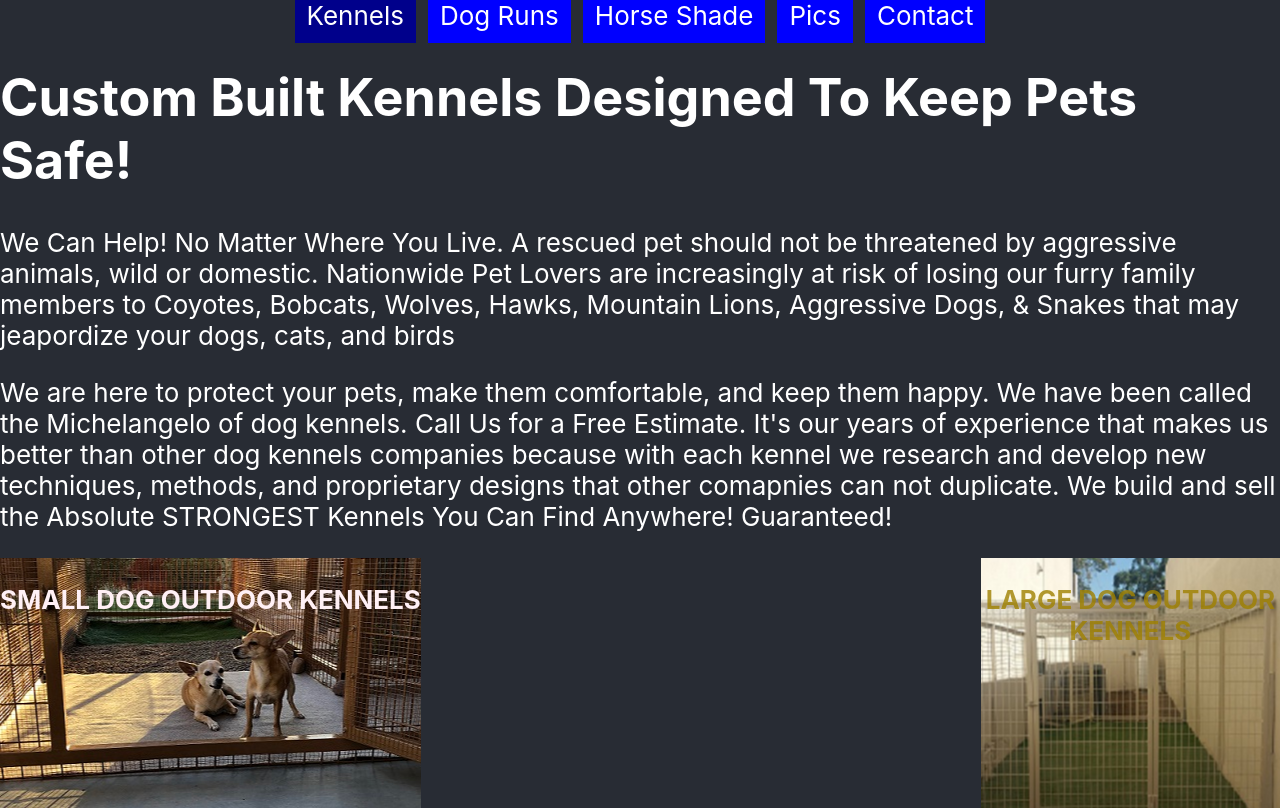
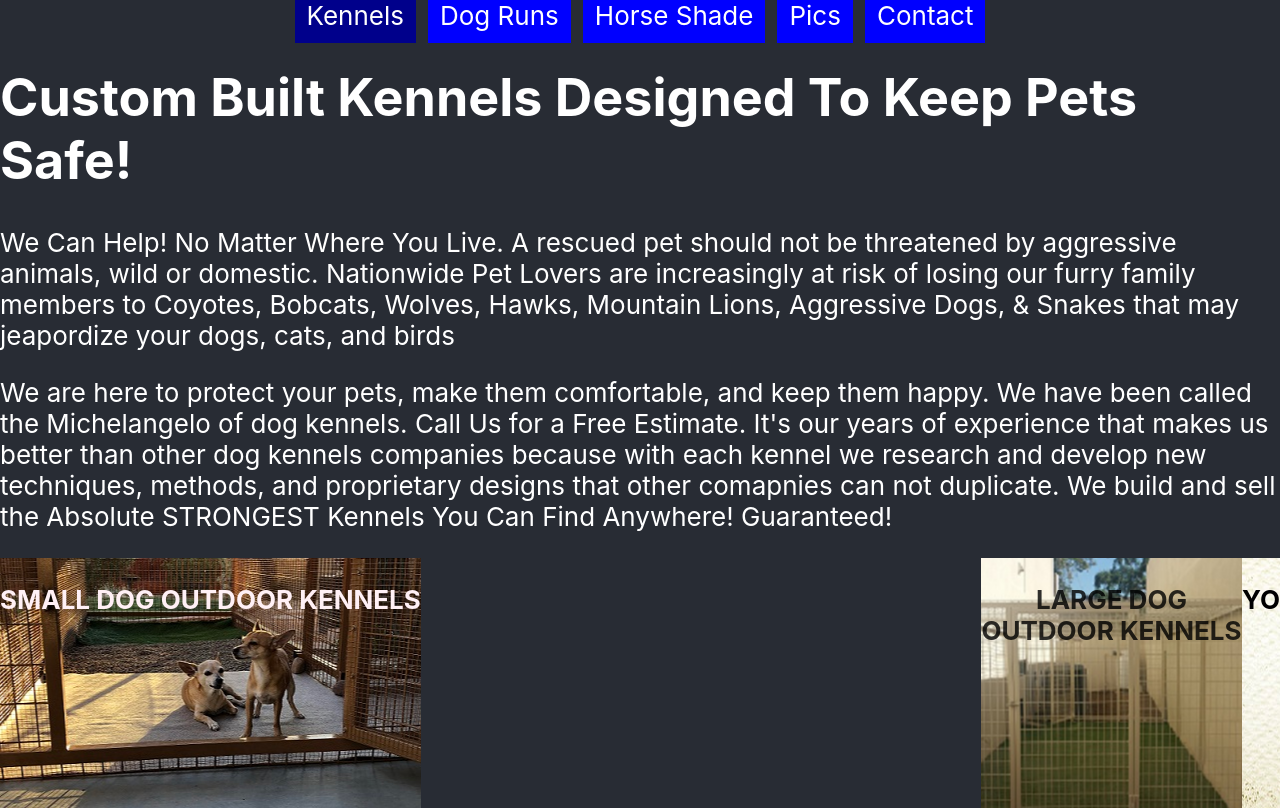
Before and after one commit to rhtaylor/Petsafe-kennels, a React (Create React App) app in the folder React-Front/pet-safe-kennels/: page /Kennel in a window 1280 px wide. Built offline with nearby package versions, Linux system fonts and the light colour scheme; no server answers.

Commit message:
adds BigKennelBack for future flipOver effect

```diff
--- a/React-Front/pet-safe-kennels/src/Kennel.jsx
+++ b/React-Front/pet-safe-kennels/src/Kennel.jsx
@@ -2,6 +2,7 @@ import React, { Component } from 'react'
 import LowProfile from './components/LowProfileKennels.jsx'
 import LowProfileBack from './components/LowProfileKennelsBack.jsx'
 import BigKennel from './components/BigKennel.jsx'
+import BigKennelBack from './components/BigKennelBack.jsx'
 const info = "We Can Help!   No Matter Where You Live. A rescued pet should not be threatened by aggressive animals, wild or domestic. Nationwide Pet Lovers are increasingly at risk of losing our furry family members to Coyotes, Bobcats, Wolves, Hawks, Mountain Lions, Aggressive Dogs, & Snakes that may jeapordize your dogs, cats, and birds"
 const post_info = "We are here to protect your pets, make them comfortable, and keep them happy. We have been called the Michelangelo of dog kennels. Call Us for a Free Estimate. It's our years of experience that makes us better than other dog kennels companies because with each kennel we research and develop new techniques, methods, and proprietary designs that other comapnies can not duplicate. We build and sell the Absolute STRONGEST Kennels You Can Find Anywhere!   Guaranteed!"
 
@@ -39,6 +40,7 @@ export default class Kennel extends Component{
             <LowProfile show={this.state.front} clickMe={e=>this.flipKennel(e)} />
             <LowProfileBack push={this.props.history} show={this.state.back} clickMe={e => this.flipKennel(e)}/>
             <BigKennel />
+            <BigKennelBack />
             </div>
         </div>
         )
--- /dev/null
+++ b/React-Front/pet-safe-kennels/src/components/BigKennelBack.jsx
@@ -0,0 +1,9 @@
+import React, { Component } from 'react'
+import '../css/big-kennel.scss'
+export default class BigKennelBack extends Component{
+    render(){
+        return(<div id="big-kennel-back">
+            <p>YO</p>
+        </div>)
+    }
+}
--- a/React-Front/pet-safe-kennels/src/css/big-kennel.scss
+++ b/React-Front/pet-safe-kennels/src/css/big-kennel.scss
@@ -8,20 +8,21 @@
     max-width: 450px;
 
     p{
-        color: rgba(158, 129, 1, 0.808);
+        color: rgba(0, 0, 0, 0.808);
         text-align: center;
         font-weight: bold;
 
     }
 }
- #small-dog-kennel-back{
+
+ #big-kennel-back{
     cursor: pointer;
     background: url(#{'../pictures/card-back.jpg'});
     background-repeat: no-repeat;
     background-position:center;
     min-height: 250px;
     max-width: 450px;
-    margin-right: 70vh;
+
     * {
         color: black;
         text-align: center;
```
Also changed, not shown: React-Front/pet-safe-kennels/src/pictures/Side-Yard-Tunnel.jpg (deleted), 1 other file (tests, documents, lock files or other folders).
